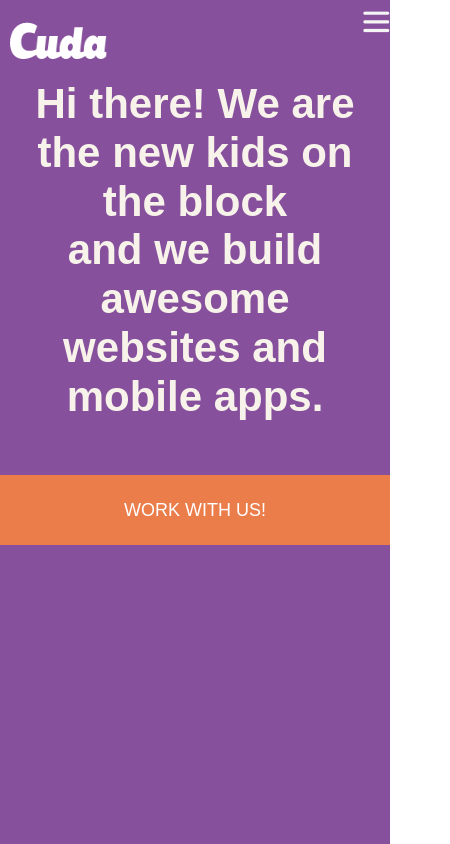
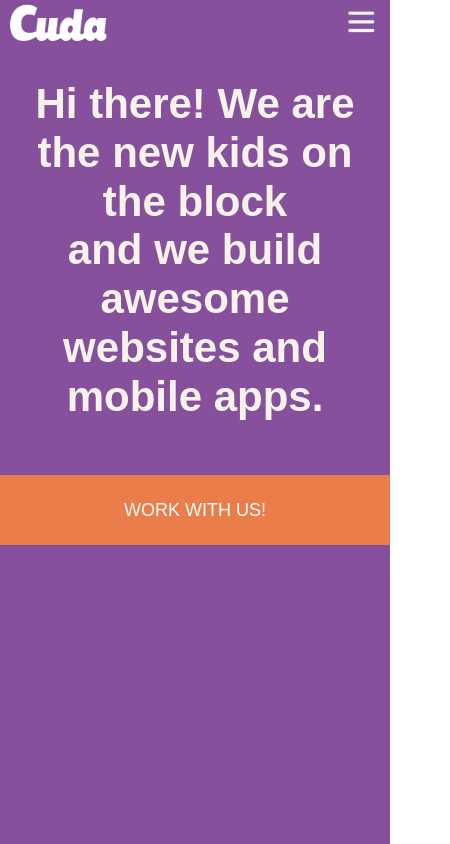
Before and after one commit to VladislavHTML/Portfolio2, a plain HTML site: page index.html in a window 390 px wide. Shown: the top 844 px of the page, 450 px wide, since content can reach past the window. Drawn offline with nearby package versions, Linux system fonts and the light colour scheme; a web font is replaced by a local one.

Commit message:
Add files via upload

```diff
--- a/css/style.css
+++ b/css/style.css
@@ -62,6 +62,7 @@ h1, h2, h3, h4, h5, h6 {
 /*Стилі*/
 .blocks{
   overflow: hidden;
+  min-width: 100%;
   min-height: 100vh;
 }
 .wrapper {
@@ -73,6 +74,7 @@ h1, h2, h3, h4, h5, h6 {
   top: 0;
   left: 0;
   z-index: 50;
+  background-color: #87509c;
 }
 .header-body {
 position: relative;
@@ -81,7 +83,7 @@ display: flex;
 justify-content: space-between;
 height: 80px;
 align-items: center;
- background-color: #87509c;
+
 }
 .header-list{
   padding: 0 30px;
@@ -657,6 +659,7 @@ margin-right: 60px;
   z-index: 4;
   top: 0;
   transform: scale(1.0);
+  padding: 0 15px;
  }
 }
 @media (max-width:838px){
@@ -703,6 +706,9 @@ margin-right: 60px;
     top: 0;
     right: 0;
     padding-top: 22px;
+  }
+  .header-logo{
+    margin-top: -35px;
   }
   .link1{
     width: 100%;
```
Also changed, not shown: index.html (+2 -2 lines).
